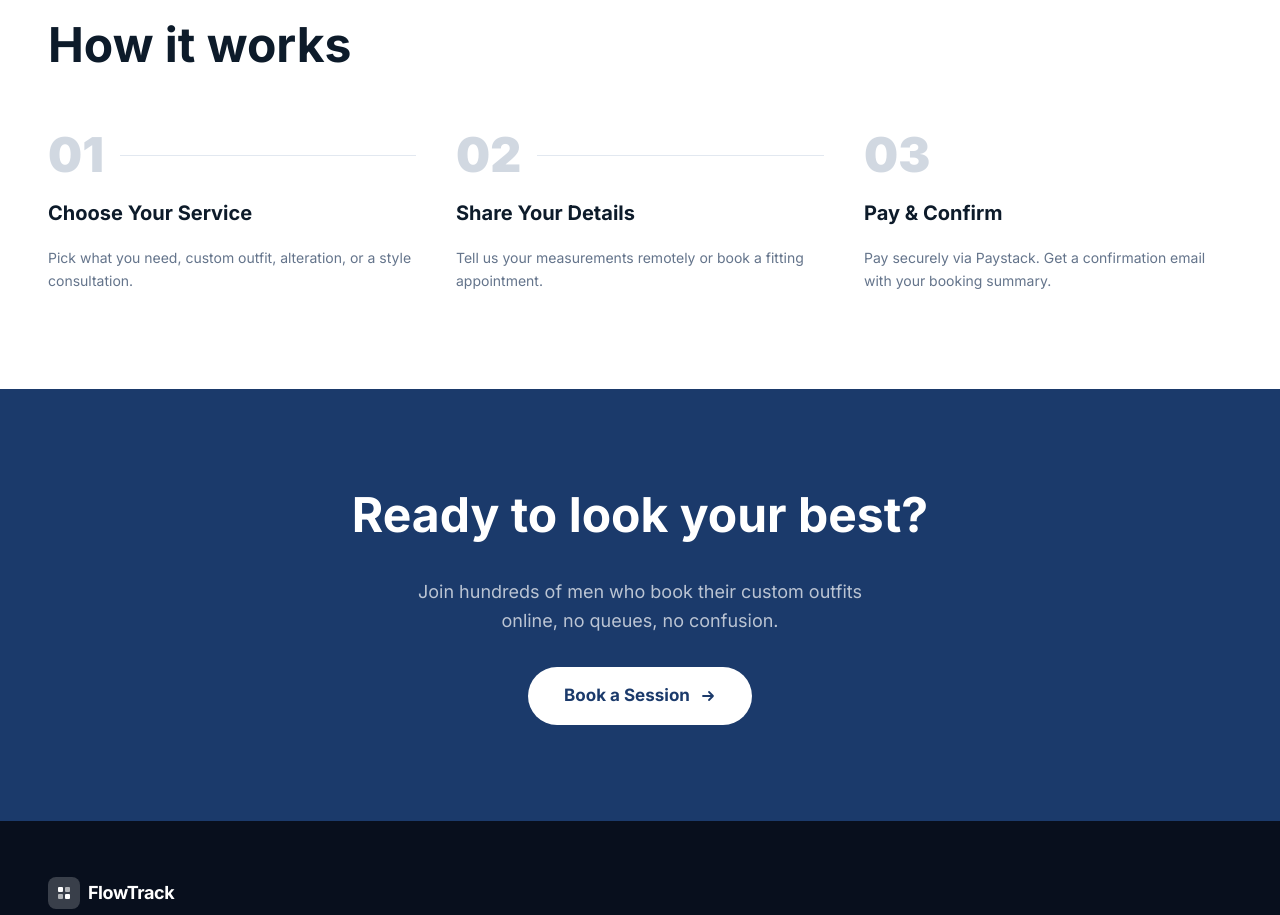
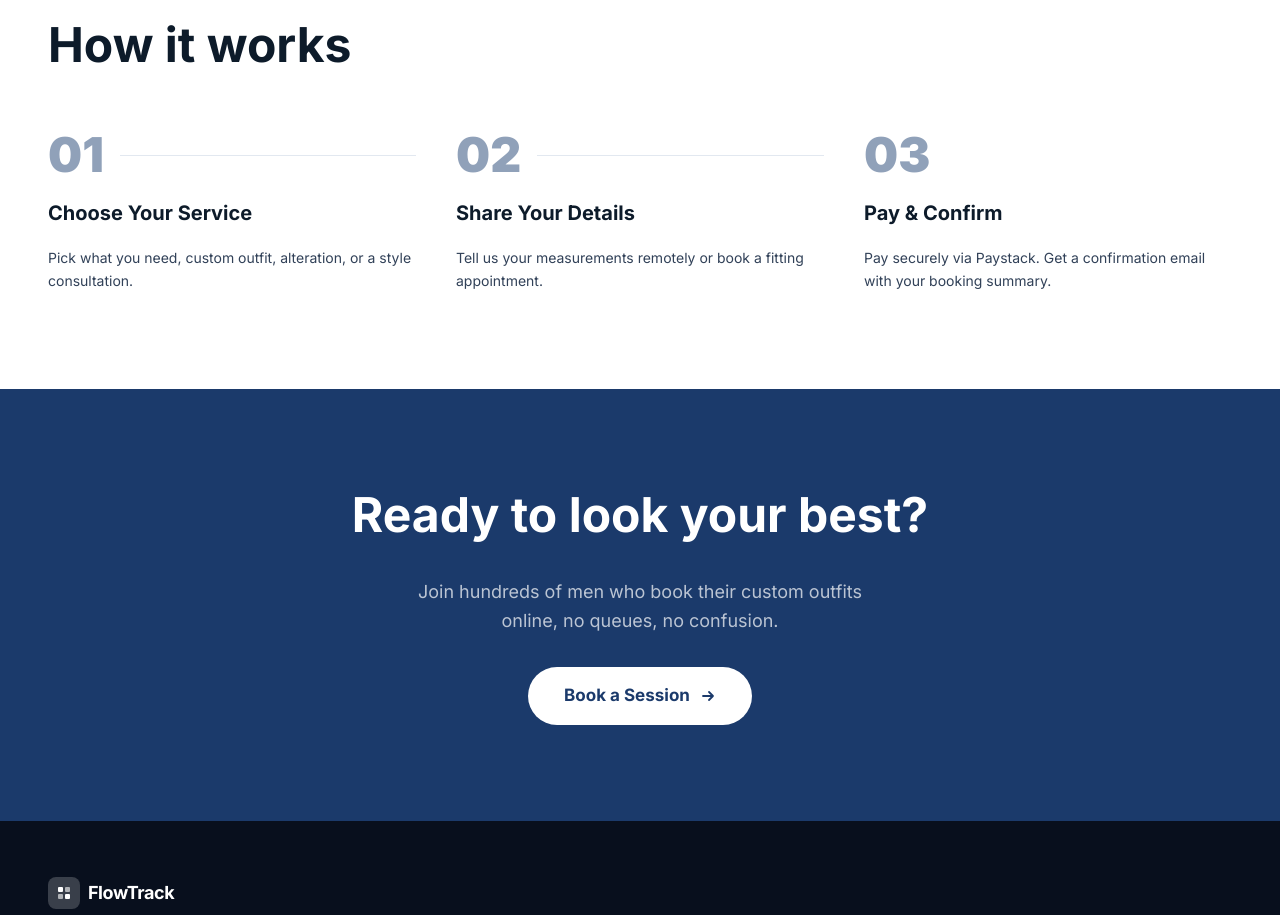
Before and after one commit to emuobopleasure/FlowTrack, a Next.js app: page / in a window 1280 px wide. Shown: the part 1564-2479 px from the top of the page. Built offline with nearby package versions, Linux system fonts and the light colour scheme.

Commit message:
fix: use concrete Tailwind colour classes to pass contrast ratio checks

```diff
--- a/components/landing/HowItWorks.jsx
+++ b/components/landing/HowItWorks.jsx
@@ -44,7 +44,7 @@ const HowItWorks = () => {
                             {/* Step number */}
                             <div className="flex items-center gap-4">
                                 <span
-                                    className="text-5xl font-black text-navy/20 leading-none select-none"
+                                    className="text-5xl font-black text-slate-400 leading-none select-none"
                                     aria-hidden="true"
                                 >
                                     {step.number}
@@ -55,7 +55,7 @@ const HowItWorks = () => {
                                 )}
                             </div>
                             <h3 className="text-xl font-bold text-text-primary">{step.title}</h3>
-                            <p className="text-text-secondary text-sm leading-relaxed">{step.description}</p>
+                            <p className="text-slate-700 text-sm leading-relaxed">{step.description}</p>
                         </div>
                     ))}
                 </div>
```
